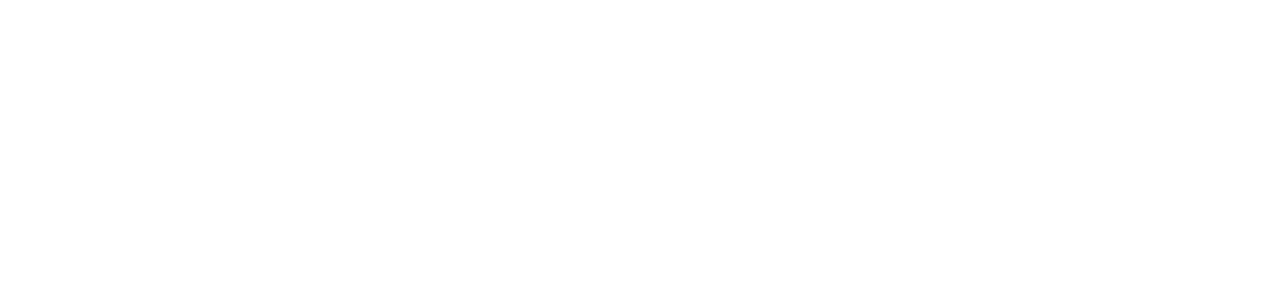
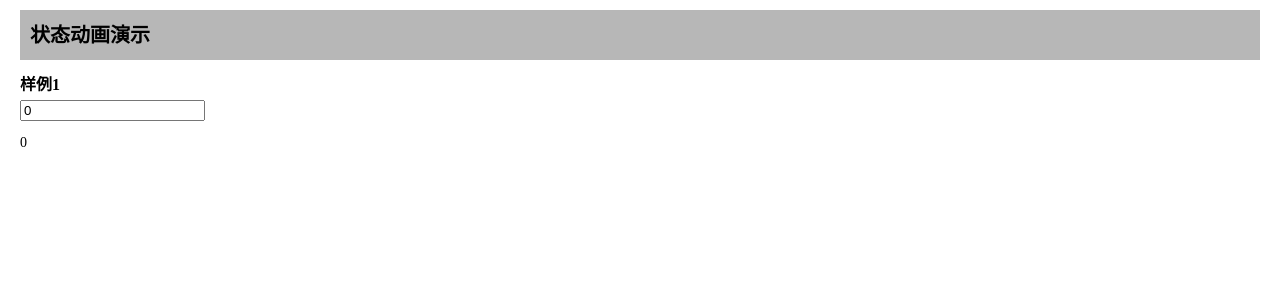
Before and after one commit to guojs-github/vue-ex, a Vue app: page /AnimationState in a window 1280 px wide. Before the commit this address had no page. Shown: the top 300 px of the page. Built offline with nearby package versions, Linux system fonts and the light colour scheme.

Commit message:
添加状态动画演示

```diff
--- a/package.json
+++ b/package.json
@@ -34,6 +34,7 @@
     "@vue/test-utils": "^2.0.0-0",
     "eslint": "^6.7.2",
     "eslint-plugin-vue": "^7.0.0",
+    "gsap": "^3.6.1",
     "less": "^3.0.4",
     "less-loader": "^5.0.0",
     "lodash": "^4.17.21",
@@ -73,7 +74,9 @@
         "error"
       ],
       "@typescript-eslint/explicit-module-boundary-types": "off",
-	  "@typescript-eslint/no-this-alias": ["off"]
+      "@typescript-eslint/no-this-alias": [
+        "off"
+      ]
     },
     "overrides": [
       {
--- a/src/App.vue
+++ b/src/App.vue
@@ -4,8 +4,8 @@
 
 <script>
 export default {
-  name: 'App'
-}
+	name: 'App'
+};
 </script>
 
 <style src='./assets/styles/index.less' lang='less'/>
--- /dev/null
+++ b/src/components/AnimationState/AnimationState.less
@@ -0,0 +1,17 @@
+/*
+  Animation State style
+*/
+@sub-title-height: 30px;
+
+.animation-list {
+	.row-demo {
+		margin-top: 10px;
+	}
+
+	.sub-title {
+		height: @sub-title-height;
+		line-height: @sub-title-height;
+		font-size: 16px;
+		font-weight: bold;
+	}
+}
--- /dev/null
+++ b/src/components/AnimationState/AnimationState.vue
@@ -0,0 +1,54 @@
+<!--状态动画演示-->
+<template>
+	<div class='-content animation-list'>
+		<div class='-title'>
+			状态动画演示
+		</div>
+
+		<div class='row-demo'>
+			<div class='sub-title'>
+				样例1
+			</div>
+
+			<input v-model.number='number' type='number' step='20' />
+			<p>{{ animatedNumber }}</p>
+		</div>
+	</div>
+</template>
+
+<script>
+import { gsap } from 'gsap';
+
+export default {
+	name: 'AnimationState',
+
+	components: {},
+
+	data() {
+		return {
+			number: 0,
+			tweenedNumber: 0
+		};
+	},
+
+	computed: {
+		animatedNumber() {
+			return this.tweenedNumber.toFixed(0);
+		}
+	},
+
+	watch: {
+		number(newValue) {
+			gsap.to(this.$data, { duration: 0.5, tweenedNumber: newValue });
+		}
+	},
+
+	methods: {
+		/*************************/
+	}
+};
+</script>
+
+<style src='./AnimationState.less' lang='less'/>
+<style scoped>
+</style>
--- a/src/components/Home/Home.vue
+++ b/src/components/Home/Home.vue
@@ -51,14 +51,17 @@
 			<div class='-inline -ef-click -light-red -red-button test-provide-inject' @click='onProvideInject'>
 				Provide&Inject
 			</div>
-			<div class='-inline -ef-click -light-red -red-button test-provide-inject' @click='onDynamicLoad'>
+			<div class='-inline -ef-click -light-red -red-button test-dynamic-load' @click='onDynamicLoad'>
 				动态加载组件
 			</div>
-			<div class='-inline -ef-click -light-red -red-button test-provide-inject' @click='onAnimation'>
+			<div class='-inline -ef-click -light-red -red-button test-animation' @click='onAnimation'>
 				动画演示
 			</div>
-			<div class='-inline -ef-click -light-red -red-button test-provide-inject' @click='onAnimationList'>
+			<div class='-inline -ef-click -light-red -red-button test-animation-list' @click='onAnimationList'>
 				列表动画演示
+			</div>
+			<div class='-inline -ef-click -light-red -red-button test-animation-state' @click='onAnimationState'>
+				状态动画演示
 			</div>
 		</div>
 	</div>
@@ -201,6 +204,12 @@
 			this.route('AnimationList');
 		},
 
+		onAnimationState() {
+			console.log('On demo animation state');
+
+			this.route('AnimationState');
+		},
+
 		/*************************/
 		init() {
 			console.log('Initialize.');
--- a/src/router/index.ts
+++ b/src/router/index.ts
@@ -18,6 +18,7 @@
 import DynamicLoad from '@/components/DynamicLoad/DynamicLoad.vue';
 import Animation from '@/components/Animation/Animation.vue';
 import AnimationList from '@/components/AnimationList/AnimationList.vue';
+import AnimationState from '@/components/AnimationState/AnimationState.vue';
 
 const routes: Array<RouteRecordRaw> = [{
 	path: '/',
@@ -95,6 +96,10 @@
 	path: '/AnimationList',
 	name: 'AnimationList',
 	component: AnimationList
+}, {
+	path: '/AnimationState',
+	name: 'AnimationState',
+	component: AnimationState
 }];
 
 const router = createRouter({
--- a/src/store/index.ts
+++ b/src/store/index.ts
@@ -1,4 +1,4 @@
-import { createStore } from 'vuex'
+import { createStore } from 'vuex';
 
 export default createStore({
 	state: {
@@ -9,4 +9,4 @@
 	},
 	modules: {
 	}
-})
+});
```
Also changed, not shown: src/registerServiceWorker.ts (+9 -9 lines), 1 other file (tests, documents, lock files or other folders). Lines whose indentation alone changed are shown as unchanged.
